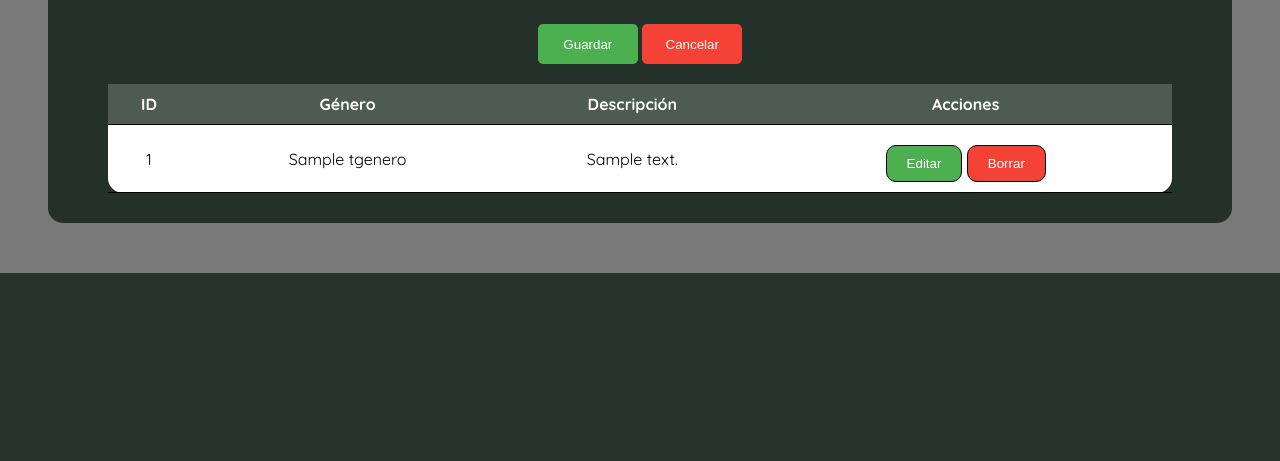
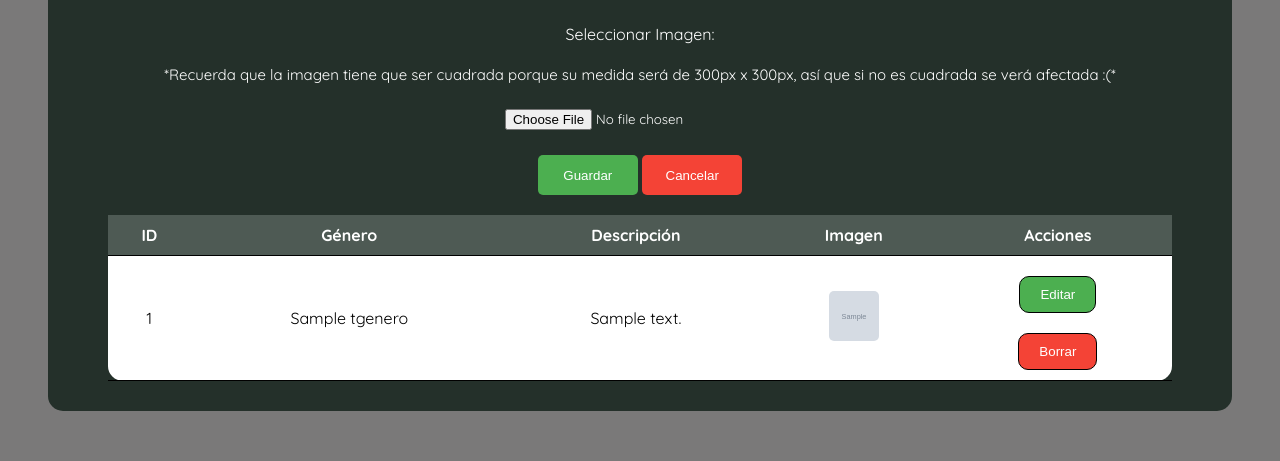
Before and after one commit to YaritAG/ProyectoF_Nora, a PHP site: page /verGeneros.php in a window 1280 px wide. Shown: the part 708-1169 px from the top of the page. Before the commit the page ends 981 px from the top, so only its background shows below. Run offline with PHP 8.4, Linux system fonts and the light colour scheme; the visitor is signed in with stand-in values (Sample User, id 1); tables that the repository leaves empty or names only in its code hold one stand-in row (values such as "Sample post"); grey boxes marked "Sample" are stand-in pictures.

Commit message:
Seccion de generos casi funcionable

```diff
--- a/public/admin/static/tablasAdmin.css
+++ b/public/admin/static/tablasAdmin.css
@@ -109,6 +109,16 @@ textarea .input-editor {
 
 label #labeldesc {
     margin-right: 10px;
+}
+
+#img-advert {
+    font-size: 15px;
+}
+
+#imagen {
+    font-family: 'Quicksand';
+    border-radius: 10px;
+    padding: 5px 10px;
 }
 
 .input-editor {
--- a/public/admin/verGeneros.php
+++ b/public/admin/verGeneros.php
@@ -14,7 +14,7 @@ require 'db.php'; // Archivo de conexión a la base de datos
 $conn = getConexion();
 
 // Inicialización de variables
-$id = $genero = $descripcion = "";
+$id = $genero = $descripcion = $imagenRuta = "";
 $accion = $_POST['accion'] ?? "";
 $queryString = $_GET['query'] ?? ""; // Captura el valor del filtro de búsqueda
 
@@ -23,17 +23,40 @@ if ($_SERVER['REQUEST_METHOD'] === 'POST') {
     $id = $_POST['id'] ?? null;
     $genero = $_POST['genero'] ?? "";
     $descripcion = $_POST['descripcion'] ?? "";
+    $imagenRuta = null;
+
+    // Manejar la imagen subida
+    if (isset($_FILES['imagen']) && $_FILES['imagen']['error'] === UPLOAD_ERR_OK) {
+        $directorioSubida = '../../assets/imgs/generos/'; // Ruta relativa a la carpeta de destino
+        $nombreArchivo = uniqid() . '_' . basename($_FILES['imagen']['name']); // Genera un nombre único para la imagen
+        $rutaCompleta = $directorioSubida . $nombreArchivo;
+
+        // Mueve la imagen subida al directorio de destino
+        if (move_uploaded_file($_FILES['imagen']['tmp_name'], $rutaCompleta)) {
+            $imagenRuta = 'assets/imgs/generos/' . $nombreArchivo; // Ruta relativa para guardar en la base de datos
+        } else {
+            echo "Error al subir la imagen.";
+        }
+    }
 
     if ($accion === 'actualizar') { // Crear o actualizar
         if (empty($id)) {
             // Crear nuevo género
-            $stmt = $conn->prepare("INSERT INTO tgenero (Nombre, Descripcion) VALUES (:nombre, :descripcion)");
+            $stmt = $conn->prepare("INSERT INTO tgenero (Nombre, Descripcion, Imagen) VALUES (:nombre, :descripcion, :imagen)");
             $stmt->bindParam(':nombre', $genero);
             $stmt->bindParam(':descripcion', $descripcion);
+            $stmt->bindParam(':imagen', $imagenRuta);
             $stmt->execute();
         } else {
             // Actualizar género existente
-            $stmt = $conn->prepare("UPDATE tgenero SET Nombre = :nombre, Descripcion = :descripcion WHERE id_Genero = :id");
+            if ($imagenRuta) {
+                // Actualiza también la imagen si se subió una nueva
+                $stmt = $conn->prepare("UPDATE tgenero SET Nombre = :nombre, Descripcion = :descripcion, Imagen = :imagen WHERE id_Genero = :id");
+                $stmt->bindParam(':imagen', $imagenRuta);
+            } else {
+                // No actualiza la imagen si no se subió una nueva
+                $stmt = $conn->prepare("UPDATE tgenero SET Nombre = :nombre, Descripcion = :descripcion WHERE id_Genero = :id");
+            }
             $stmt->bindParam(':id', $id);
             $stmt->bindParam(':nombre', $genero);
             $stmt->bindParam(':descripcion', $descripcion);
@@ -51,7 +74,7 @@ if ($_SERVER['REQUEST_METHOD'] === 'POST') {
 }
 
 // Leer géneros de la base de datos con filtro
-$sql = "SELECT id_Genero, Nombre, Descripcion FROM tgenero";
+$sql = "SELECT id_Genero, Nombre, Descripcion, Imagen FROM tgenero";
 $params = [];
 
 // Aplica el filtro si se proporciona un query
@@ -96,21 +119,33 @@ include '../../templates/a.php';
 
                     <h3>Agregar o Editar Género</h3>
 
-                    <form action="verGeneros.php" method="POST">
+                    <form action="verGeneros.php" method="POST" enctype="multipart/form-data">
                         <!-- Campo oculto para almacenar el ID en caso de edición -->
                         <input type="hidden" id="id" name="id" value="<?= htmlspecialchars($id ?? '') ?>">
 
                         <div class="seccion-1">
                             <!-- Nombre del Género -->
                             <label for="genero">Nombre del Género:</label><br><br>
-                            <input type="text" class="input-editor" id="genero" name="genero" value="<?= htmlspecialchars($genero ?? '') ?>" required>
+                            <input type="text" class="input-editor" id="genero" name="genero" value="<?= htmlspecialchars($genero ?? '') ?>"
+                                required>
                             <br><br>
                         </div>
+
                         <div class="seccion-2">
                             <!-- Descripción -->
                             <label for="descripcion">Descripción:</label><br>
                             <textarea id="descripcion" name="descripcion" rows="9" class="input-editor"
                                 required><?= htmlspecialchars($descripcion ?? '') ?></textarea>
+                            <br><br>
+                        </div>
+
+                        <div class="seccion-3">
+                            <!-- Subir Imagen -->
+                            <label for="imagen">Seleccionar Imagen:</label><br><br>
+                            <label for="imagen" id="img-advert">*Recuerda que la imagen tiene que ser cuadrada porque su medida
+                                será de 300px x 300px, así que si no es cuadrada se verá afectada :(*
+                            </label><br><br>
+                            <input type="file" id="imagen" name="imagen" accept="image/*">
                             <br><br>
                         </div>
 
@@ -129,11 +164,11 @@ include '../../templates/a.php';
                             <th>ID</th>
                             <th>Género</th>
                             <th>Descripción</th>
+                            <th>Imagen</th>
                             <th>Acciones</th>
                         </tr>
                     </thead>
                     <tbody>
-                        <!-- Mostrar los géneros desde la base de datos -->
                         <?php if (!empty($generos)): ?>
                             <?php foreach ($generos as $genero): ?>
                                 <tr>
@@ -141,13 +176,21 @@ include '../../templates/a.php';
                                     <td><?= htmlspecialchars($genero['Nombre']) ?></td>
                                     <td><?= htmlspecialchars($genero['Descripcion']) ?></td>
                                     <td>
+                                        <?php if (!empty($genero['Imagen'])): ?>
+                                            <img src="<?= htmlspecialchars($genero['Imagen']) ?>" alt="Imagen del género"
+                                                style="width: 50px; height: 50px; border-radius: 5px;">
+                                            <?php else: ?>
+                                                <span>No Imagen</span>
+                                            <?php endif; ?>
+                                    </td>
+                                    <td>
                                         <!-- Botón Editar -->
                                         <form action="verGeneros.php" method="POST" style="display: inline;">
                                             <input type="hidden" name="id" value="<?= htmlspecialchars($genero['id_Genero']) ?>">
                                             <input type="hidden" name="genero" value="<?= htmlspecialchars($genero['Nombre']) ?>">
                                             <input type="hidden" name="descripcion" value="<?= htmlspecialchars($genero['Descripcion']) ?>">
-                                            <button type="submit" name="accion" value="editar" class="btn-editar">Editar</button>
-                                        </form>
+                                            <button type="submit" name="accion" value="editar" class="btn-editar">Editar</button><br>
+                                        </form><br>
                                         <!-- Botón Borrar -->
                                         <form action="verGeneros.php" method="POST" style="display: inline;">
                                             <input type="hidden" name="id" value="<?= htmlspecialchars($genero['id_Genero']) ?>">
@@ -156,9 +199,9 @@ include '../../templates/a.php';
                                     </td>
                                 </tr>
                             <?php endforeach; ?>
-                            <?php else: ?>
+                        <?php else: ?>
                             <tr>
-                                <td colspan="4">No se encontraron resultados</td>
+                                <td colspan="5">No se encontraron resultados</td>
                             </tr>
                         <?php endif; ?>
                     </tbody>
```
Also changed, not shown: assets/imgs/generos/673a51993e2b8_image.png (added).
